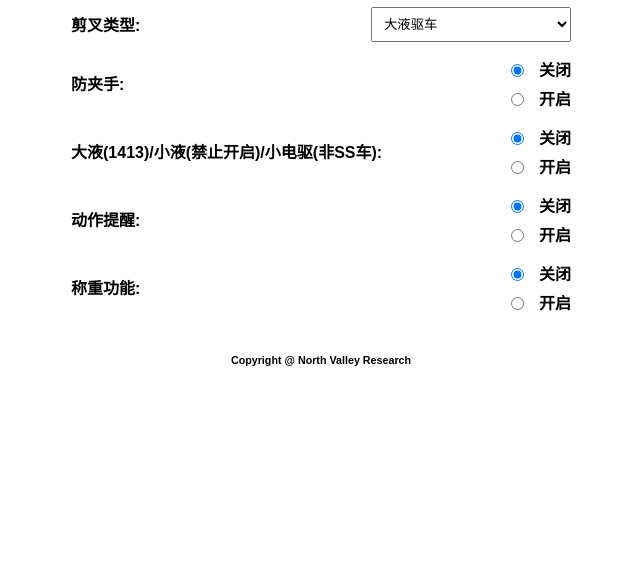
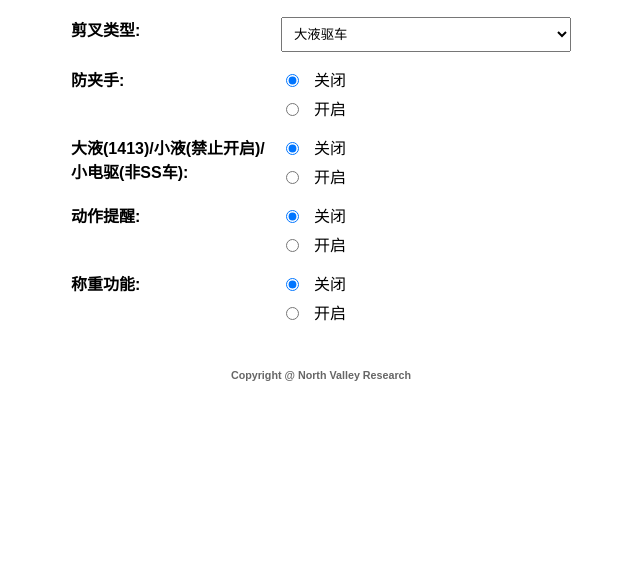
Before and after one commit to nvccr/nvccr.github.io, a plain HTML site: page v7sc.html in a window 1280 px wide. Shown: the part 221-800 px from the top of the page, without its empty margins (319-959 px from the left). Drawn offline with Linux system fonts and the light colour scheme.

Commit message:
Update v7sc.html

```diff
--- a/v7sc.html
+++ b/v7sc.html
@@ -18,6 +18,9 @@
         }
         h1 {
             color: #333;
+            margin-bottom: 30px;
+        }
+        h3 {
             margin-bottom: 30px;
         }
         .display {
@@ -43,27 +46,40 @@
         .control-group {
             display: flex;
             justify-content: space-between;
-            align-items: center;
+            align-items: flex-start;
+            gap: 10px;
         }
-        label {
+        .control-label {
             font-weight: bold;
+            flex-shrink: 0;
+            width: 40%;
+            text-align: left;
+        }
+        .control-input {
+            width: 60%;
         }
         select {
             padding: 8px;
-            width: 200px;
+            width: 100%;
         }
         .switch-options {
             display: flex;
             flex-direction: column;
             gap: 5px;
+            width: 100%;
         }
         .switch-option {
             display: flex;
             align-items: center;
             gap: 10px;
+            white-space: nowrap;
         }
         .switch-option input[type="radio"] {
             margin-right: 5px;
+        }
+        h6 {
+            margin-top: 30px;
+            color: #666;
         }
     </style>
 </head>
@@ -74,7 +90,10 @@
 
     <div class="controls">
         <div class="control-group">
+            <div class="control-label">
                 <label for="scissorType">剪叉类型:</label>
+            </div>
+            <div class="control-input">
                 <select id="scissorType" onchange="updateFromControls()">
                     <option value="0">大液驱车</option>
                     <option value="1">大电驱</option>
@@ -82,9 +101,13 @@
                     <option value="3">小电驱</option>
                 </select>
             </div>
+        </div>
 
         <div class="control-group">
+            <div class="control-label">
                 <label>防夹手:</label>
+            </div>
+            <div class="control-input">
                 <div class="switch-options">
                     <div class="switch-option">
                         <input type="radio" name="antiPinch" id="antiPinchOff" value="0" checked onchange="updateFromControls()">
@@ -96,9 +119,13 @@
                     </div>
                 </div>
             </div>
+        </div>
 
         <div class="control-group">
+            <div class="control-label">
                 <label>大液(1413)/小液(禁止开启)/小电驱(非SS车):</label>
+            </div>
+            <div class="control-input">
                 <div class="switch-options">
                     <div class="switch-option">
                         <input type="radio" name="reservedDriver" id="reservedDriverOff" value="0" checked onchange="updateFromControls()">
@@ -110,9 +137,13 @@
                     </div>
                 </div>
             </div>
+        </div>
 
         <div class="control-group">
+            <div class="control-label">
                 <label>动作提醒:</label>
+            </div>
+            <div class="control-input">
                 <div class="switch-options">
                     <div class="switch-option">
                         <input type="radio" name="actionAlert" id="actionAlertOff" value="0" checked onchange="updateFromControls()">
@@ -124,9 +155,13 @@
                     </div>
                 </div>
             </div>
+        </div>
 
         <div class="control-group">
+            <div class="control-label">
                 <label>称重功能:</label>
+            </div>
+            <div class="control-input">
                 <div class="switch-options">
                     <div class="switch-option">
                         <input type="radio" name="weighing" id="weighingOff" value="0" checked onchange="updateFromControls()">
@@ -135,6 +170,7 @@
                     <div class="switch-option">
                         <input type="radio" name="weighing" id="weighingOn" value="1" onchange="updateFromControls()">
                         <label for="weighingOn">开启</label>
+                    </div>
                 </div>
             </div>
         </div>
```
Lines whose indentation alone changed are shown as unchanged.
